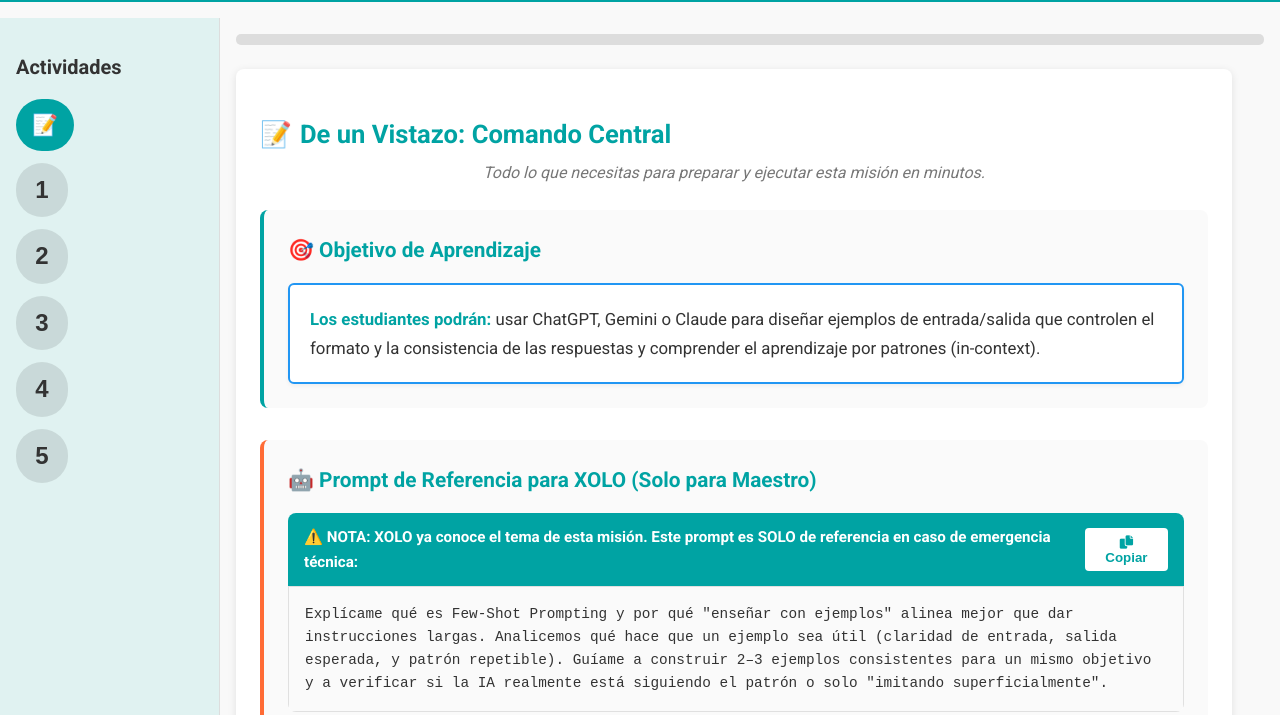
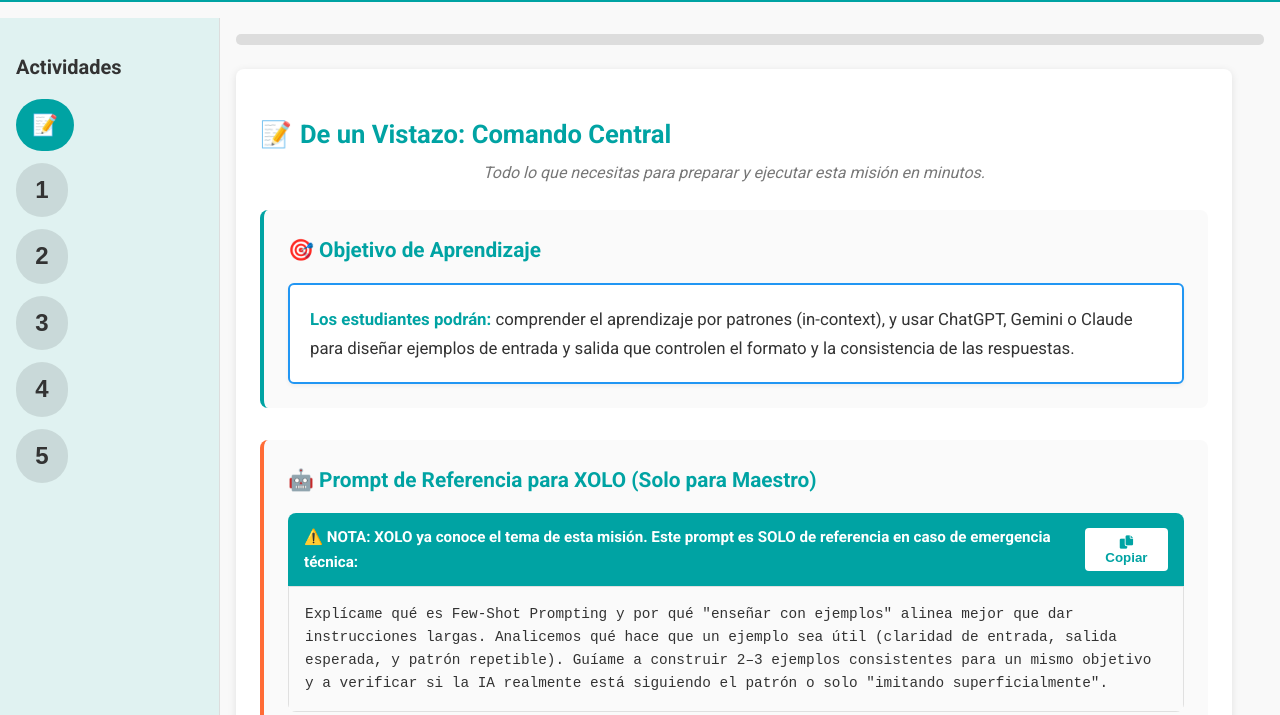
Before and after one commit to Gnius-Club/AIF_H1_MT06, a plain HTML site: page index.html in a window 1280 px wide. Shown: the part 85-800 px from the top of the page. Drawn offline with Linux system fonts and the light colour scheme.

Commit message:
Update index.html

```diff
--- a/index.html
+++ b/index.html
@@ -51,7 +51,7 @@
                 <div class="command-section">
                     <h3>🎯 Objetivo de Aprendizaje</h3>
                     <div class="objective-box">
-                        <p><strong>Los estudiantes podrán:</strong> usar ChatGPT, Gemini o Claude para diseñar ejemplos de entrada/salida que controlen el formato y la consistencia de las respuestas y comprender el aprendizaje por patrones (in-context).</p>
+                        <p><strong>Los estudiantes podrán:</strong> comprender el aprendizaje por patrones (in-context), y usar ChatGPT, Gemini o Claude para diseñar ejemplos de entrada y salida que controlen el formato y la consistencia de las respuestas.</p>
                     </div>
                 </div>
                 <div class="command-section xolo-prompt">
```
